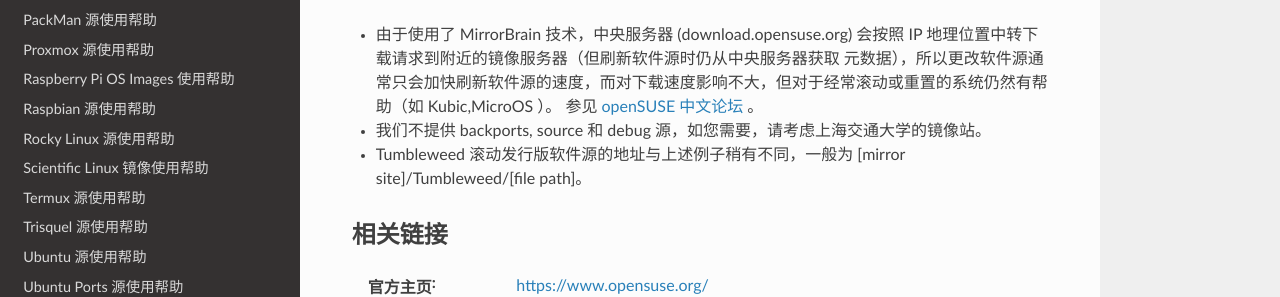
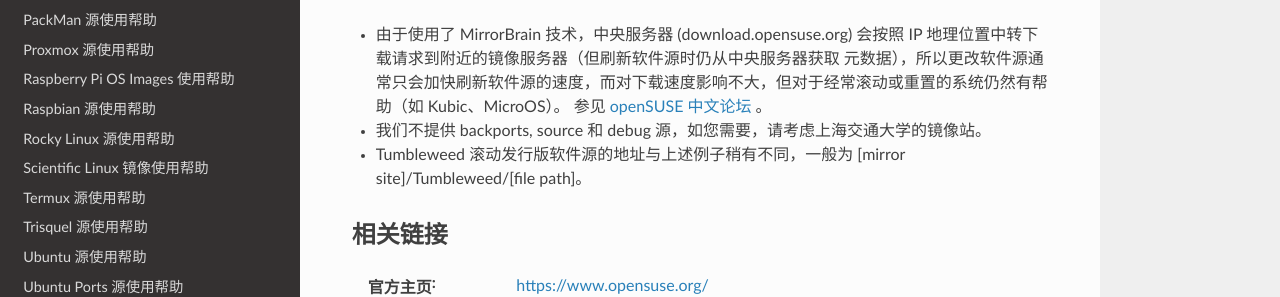
Before and after one commit to ustclug/mirrorhelp, a Sphinx documentation site: the page built from source/opensuse.rst, in a window 1280 px wide and 900 px high, scrolled down 1403 px. Shown: the part 233-530 px from the top of the window. Built offline with Sphinx 7.4.7 and the Read the Docs theme 2.0.0, drawn with Linux system fonts in a browser that asks for light colours; pages that are not in the unit, such as notebooks, are missing from menus.

```diff
--- a/source/opensuse.rst
+++ b/source/opensuse.rst
@@ -73,7 +73,7 @@ i586, x86_64
 
 * 由于使用了 MirrorBrain 技术，中央服务器 (download.opensuse.org) 会按照 IP
   地理位置中转下载请求到附近的镜像服务器（但刷新软件源时仍从中央服务器获取
-  元数据），所以更改软件源通常只会加快刷新软件源的速度，而对下载速度影响不大，但对于经常滚动或重置的系统仍然有帮助（如 Kubic,MicroOS ）。
+  元数据），所以更改软件源通常只会加快刷新软件源的速度，而对下载速度影响不大，但对于经常滚动或重置的系统仍然有帮助（如 Kubic、MicroOS）。
   参见 `openSUSE 中文论坛 <https://forum.suse.org.cn/t/opensuse/1759>`_ 。
 * 我们不提供 backports, source 和 debug 源，如您需要，请考虑上海交通大学的镜像站。
 * Tumbleweed 滚动发行版软件源的地址与上述例子稍有不同，一般为 [mirror site]/Tumbleweed/[file path]。
```
